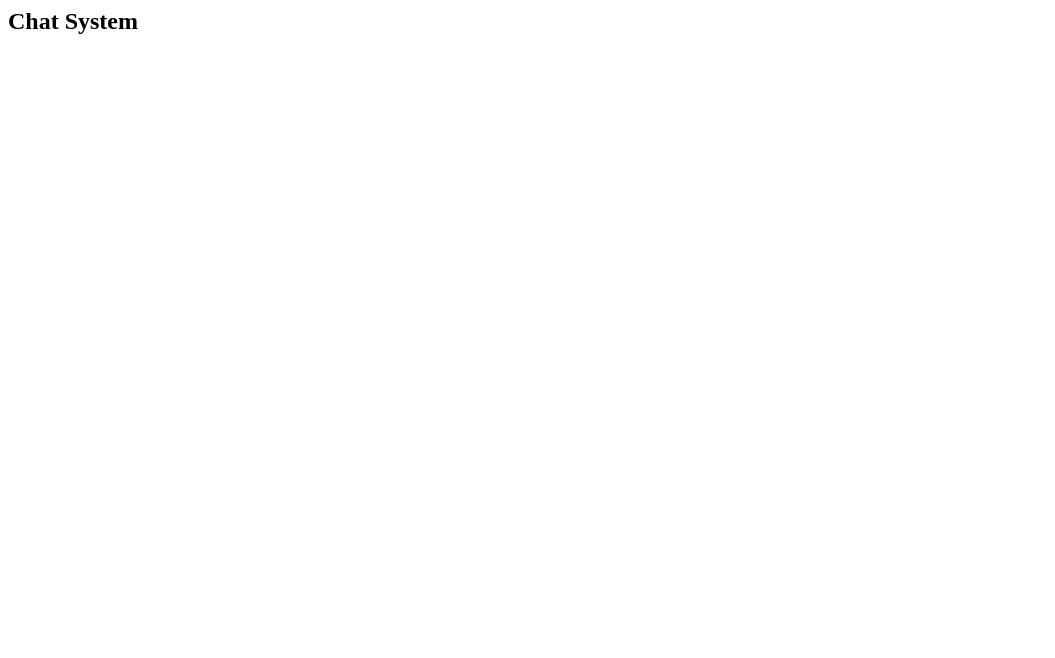
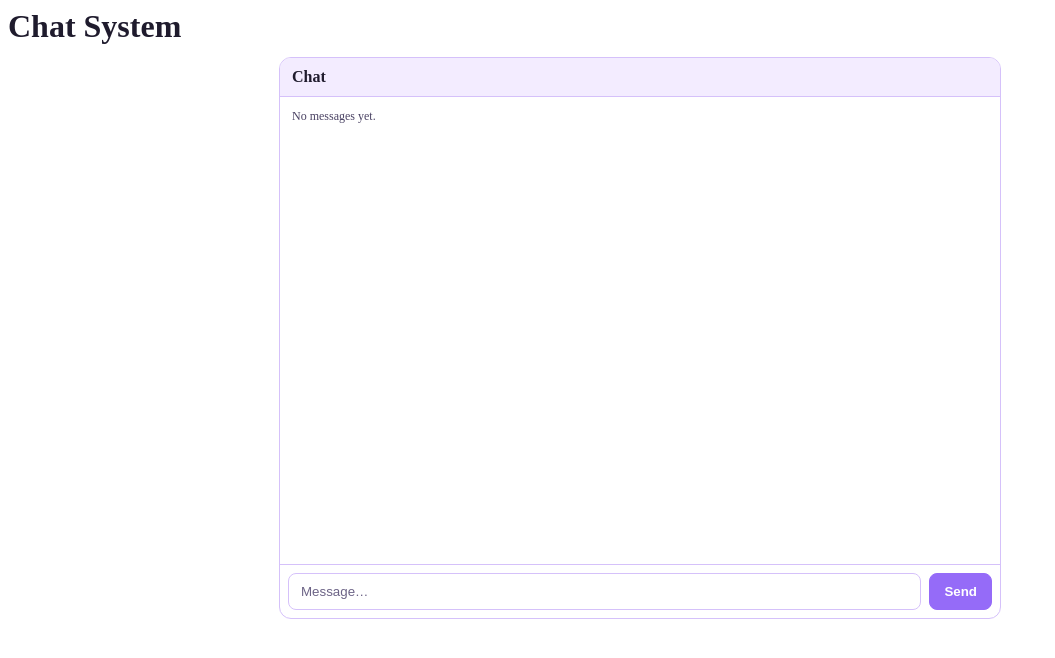
Before and after one commit to Zxhraee/Chat-System-Application, an Angular app in the folder frontend/: page /menu in a window 1280 px wide. Shown: the top 658 px of the page, without its empty margins (0-1055 px from the left). Built offline with nearby package versions, Linux system fonts and the light colour scheme.

Commit message:
Added chat feature on menu screen, implemented styling and started on backend seeding of data

```diff
--- /dev/null
+++ b/frontend/src/app/models/message.ts
@@ -0,0 +1,7 @@
+export interface ChatMessage {
+    id: string;
+    userId: string;
+    username: string;
+    text: string;
+    timestamp: number;
+}
--- a/frontend/src/app/pages/menu/menu.component.html
+++ b/frontend/src/app/pages/menu/menu.component.html
@@ -1,18 +1,29 @@
-<section>
-    <h1 style="margin-top:0;">Chat System</h1>
+<h1 class="app-title">Chat System</h1>
 
-    <p *ngIf="user()">Welcome
-      <strong>{{ user()!.username }}!</strong><br>
-      <small>Role: {{ user()!.role }}</small>
-    </p>
+<section class="chat-shell" id="chat">
+  <header class="chat-header">Chat</header>
 
-    <div>
-      <a *ngIf="isGroupAdminorSuperAdmin()" routerLink="/groups">
-        Manage Groups & Channels
-      </a>
+  <div class="chat-body">
+    <div *ngIf="messages.length === 0" class="chat-empty">No messages yet.</div>
 
-      <a *ngIf="isSuperAdmin()" routerLink="/users">
-        Manage Users
-      </a>
+    <div *ngFor="let m of messages" class="chat-message">
+      <div class="chat-row">
+        <span class="chat-author">{{ m.username }}</span>
+        <span class="chat-text">{{ m.text }}</span>
+      </div>
+
+      <div class="chat-when">{{ m.timestamp | date:'d MMMM y' }}</div>
     </div>
-  </section>
+  </div>
+
+  <form class="chat-form" (submit)="$event.preventDefault(); send();">
+    <input
+      name="chatInput"
+      [(ngModel)]="input"
+      placeholder="Message…"
+      class="chat-input"
+      autocomplete="off"
+    />
+    <button type="submit" class="chat-send">Send</button>
+  </form>
+</section>
--- a/frontend/src/app/pages/menu/menu.component.scss
+++ b/frontend/src/app/pages/menu/menu.component.scss
@@ -0,0 +1,127 @@
+$lilac-50: #faf6ff;
+$lilac-100: #f3ecff;
+$lilac-200: #d5c1fa;
+$lilac-500: #956bf8;
+$ink-900: #1f1b2d;
+$ink-700: #4a4263;
+$ink-500: #6c6386;
+$radius-md: 12px;
+$radius-sm: 8px;
+
+.app-title {
+  margin-top: 0;
+  margin-bottom: 12px;
+  font-weight: 700;
+  color: $ink-900;
+}
+
+.chat-shell {
+  max-width: 720px;
+  margin: 0 auto;
+  display: flex;
+  flex-direction: column;
+  height: 70vh;
+  border: 1px solid $lilac-200;
+  border-radius: $radius-md;
+  overflow: hidden;
+  background: white;
+
+  .chat-header {
+    padding: 10px 12px;
+    background: $lilac-100;
+    border-bottom: 1px solid $lilac-200;
+    font-weight: 600;
+    color: $ink-900;
+  }
+
+  .chat-body {
+    flex: 1;
+    overflow: auto;
+    padding: 12px;
+
+    .chat-empty {
+      color: $ink-700;
+      font-size: 12px;
+    }
+
+    .chat-message {
+      margin-bottom: 12px;
+      padding: 8px 10px;
+      background: $lilac-50;
+      border: 1px solid $lilac-200;
+      border-radius: $radius-sm;
+
+      .chat-row {
+        display: flex;
+        align-items: baseline;
+        gap: 10px;
+        flex-wrap: wrap;
+
+        .chat-author {
+          font-weight: bold;
+          color: $ink-700;
+          background: $lilac-100;
+          padding: 2px 8px;
+          border-radius: 999px;
+        }
+
+        .chat-text {
+          flex: 1;
+          color: $ink-900;
+          white-space: pre-wrap;
+        }
+      }
+
+      .chat-when {
+        margin-top: 4px;
+        font-size: 11px;
+        color: $ink-500;
+      }
+    }
+  }
+
+  .chat-form {
+    display: flex;
+    gap: 8px;
+    padding: 8px;
+    border-top: 1px solid $lilac-200;
+
+    .chat-input {
+      flex: 1;
+      padding: 10px 12px;
+      border: 1px solid $lilac-200;
+      border-radius: $radius-sm;
+      background: #fff;
+      color: $ink-900;
+      outline: none;
+
+      &::placeholder {
+        color: $ink-500;
+      }
+
+      &:focus {
+        border-color: $lilac-500;
+        box-shadow: 0 0 0 3px rgba(159, 121, 248, 0.45);
+      }
+    }
+
+    .chat-send {
+      padding: 10px 14px;
+      border: 1px solid $lilac-500;
+      border-radius: $radius-sm;
+      background: $lilac-500;
+      color: #fff;
+      cursor: pointer;
+      font-weight: 600;
+
+      &:hover {
+        filter: brightness(0.98);
+      }
+
+      &:focus-visible {
+        outline: none;
+        box-shadow: 0 0 0 3px rgba(159, 121, 248, 0.45);
+      }
+    }
+  }
+}
--- a/frontend/src/app/pages/menu/menu.component.ts
+++ b/frontend/src/app/pages/menu/menu.component.ts
@@ -1,33 +1,74 @@
-import { Component } from '@angular/core';
+import { Component, OnInit, OnDestroy } from '@angular/core';
 import { CommonModule } from '@angular/common';
 import { Router, RouterLink } from '@angular/router';
+import { FormsModule } from '@angular/forms';
+import { Subscription } from 'rxjs';
+
 import { AuthService } from '../../services/auth.service';
+import { ChatService } from '../../services/chat.service';
+import { StorageService } from '../../services/storage.service';
+
 import { User } from '../../models/user';
+import { ChatMessage } from '../../models/message';
 
 @Component({
   selector: 'app-menu',
   standalone: true,
-  imports: [CommonModule, RouterLink],
+  imports: [CommonModule, FormsModule, RouterLink],
   templateUrl: './menu.component.html',
-  styleUrl: './menu.component.scss'
+  styleUrls: ['./menu.component.scss'],
 })
+export class MenuComponent implements OnInit, OnDestroy {
+  messages: ChatMessage[] = [];
+  input = '';
+  private sub?: Subscription;
 
-export class MenuComponent {
-  constructor(private auth: AuthService, private router: Router) {}
+  constructor(
+    private auth: AuthService,
+    private chat: ChatService,
+    private storage: StorageService,
+    private router: Router
+  ) {}
 
+  ngOnInit(): void {
+    this.sub = this.chat.messages$.subscribe(list => (this.messages = list));
+  }
+
+  ngOnDestroy(): void {
+    this.sub?.unsubscribe();
+  }
+
+  send(): void {
+    const text = this.input.trim();
+    if (!text) return;
+
+    const u =
+      (typeof this.auth.currentUser === 'function' ? this.auth.currentUser() : null) ??
+      (typeof (this.storage as any).getCurrentUser === 'function' ? (this.storage as any).getCurrentUser() : null);
+
+    const userId = u?.id ?? 'super';
+    const username = u?.username ?? 'super';
+
+    this.chat.send({ userId, username, text });
+    this.input = '';
+  }
 
   user(): User | null {
     return this.auth.currentUser();
   }
 
   isSuperAdmin(): boolean {
-    const user = this.user();
-    return !!user && user.role === 'SUPER_ADMIN';
+    const u = this.user();
+    return !!u && Array.isArray((u as any).role) && (u as any).role.includes('SUPER_ADMIN');
   }
 
   isGroupAdminorSuperAdmin(): boolean {
-    const user = this.user();
-    return !!user && (user.role === 'GROUP_ADMIN' || user.role === 'SUPER_ADMIN');
+    const u = this.user();
+    return (
+      !!u &&
+      Array.isArray((u as any).role) &&
+      (u as any).role.some((r: string) => r === 'GROUP_ADMIN' || r === 'SUPER_ADMIN')
+    );
   }
 
   logout(): void {
--- /dev/null
+++ b/frontend/src/app/services/chat.service.ts
@@ -0,0 +1,35 @@
+import { Injectable } from '@angular/core';
+import { BehaviorSubject } from 'rxjs';
+import { ChatMessage } from '../models/message';
+
+@Injectable({
+  providedIn: 'root'
+})
+export class ChatService {
+
+  constructor() { }
+
+  private readonly KEY = 'key_messages';
+  private readonly subject = new BehaviorSubject<ChatMessage[]>(this.load());
+  messages$ = this.subject.asObservable();
+
+  send(data: { text: string; userId: string; username: string }): ChatMessage {
+    const message: ChatMessage = {
+      id: Math.random().toString(36).slice(2),
+      timestamp: Date.now(),
+      text: data.text,
+      userId: data.userId,
+      username: data.username,
+    };
+
+    const next: ChatMessage[] = [...this.subject.value, message];
+    this.subject.next(next);
+    localStorage.setItem(this.KEY, JSON.stringify(next));
+    return message;
+  }
+
+  private load(): ChatMessage[] {
+  try { return JSON.parse(localStorage.getItem(this.KEY) || '[]'); }
+  catch { return []; }
+  }
+}
--- a/frontend/src/app/services/storage.service.ts
+++ b/frontend/src/app/services/storage.service.ts
@@ -56,4 +56,12 @@ export class StorageService {
   setSession(v: { userId: string } | null) {
     localStorage.setItem(this.Session, JSON.stringify(v));
   }
+
+  getCurrentUser(): User | null {
+    try {
+      return JSON.parse(localStorage.getItem(this.Session) || 'null');
+    } catch {
+      return null;
+    }
+  }
 }
```
Also changed, not shown: frontend/src/app/app.module.ts (added, +12 -0 lines), 1 other file (tests, documents, lock files or other folders).
